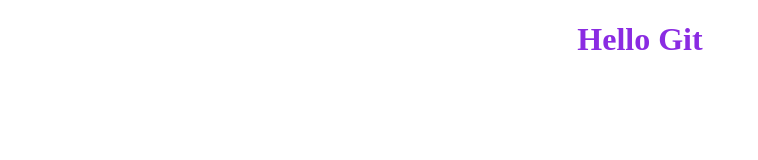
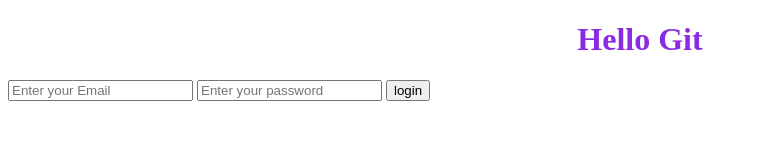
Before and after one commit to minaDz/sheCodes-Week-6, a plain HTML site: page index.html in a window 1280 px wide. Shown: the whole page, without its empty margins (0-758 px from the left). Drawn offline with Linux system fonts and the light colour scheme.

Commit message:
Added Html Login Form

```diff
--- a/index.html
+++ b/index.html
@@ -9,6 +9,11 @@
   </head>
   <body>
     <h1>Hello Git</h1>
+    <form>
+      <input type="text" placeholder="Enter your Email" />
+      <input type="text" placeholder="Enter your password" />
+      <input type="submit" value="login" />
+    </form>
     <script src="index.js"></script>
   </body>
 </html>
```
